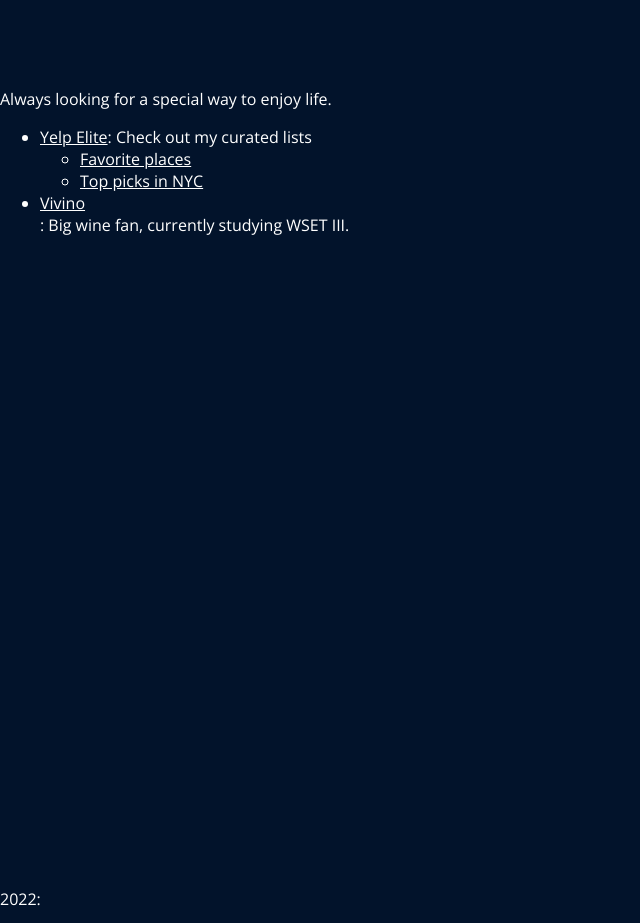
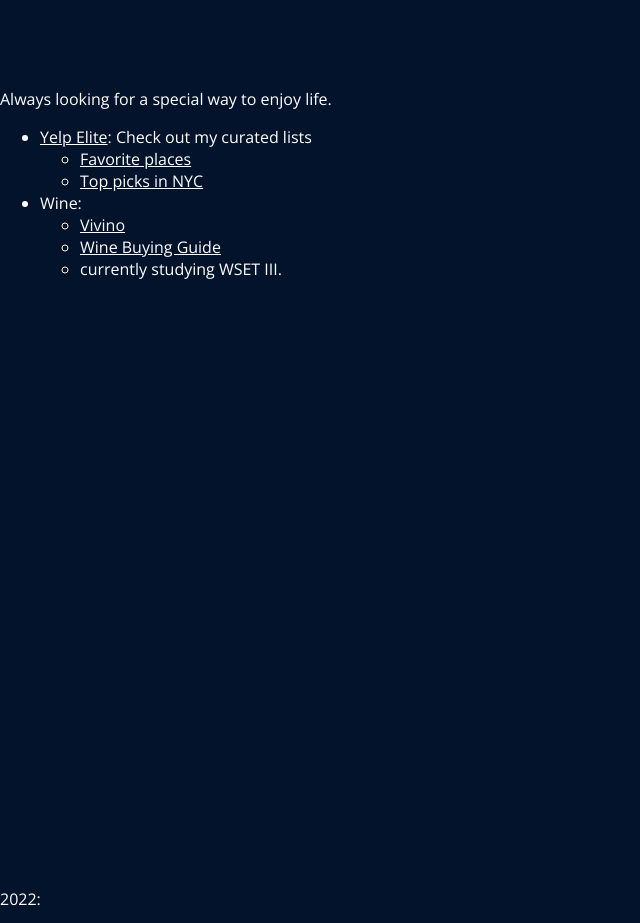
Before and after one commit to mikinty/mikinty.github.io-archive3, a React app: page / in a window 1280 px wide. Shown: the part 2960-3883 px from the top of the page, without its empty margins (0-640 px from the left). Built offline with nearby package versions, Linux system fonts and the light colour scheme.

Commit message:
Added wine buying guide link

```diff
--- a/src/pages/FoodPage.js
+++ b/src/pages/FoodPage.js
@@ -7,9 +7,10 @@ const YELP_BOOKMARKS_LINK =
   "https://www.yelp.com/collection/VroHKUR8qiIAmmFpJ3R2Bw/My-Bookmarks";
 const YELP_NYC_PICKS =
   "https://www.yelp.com/collection/d8-pUMIxcsXeA9UHux76jQ/NYElite";
+const WINE_BUYING_GUIDE = "https://github.com/mikinty/wine-buying-guide";
 
 /**
- * This is the highest level of the web app.
+ * This page talks about food and wine.
  */
 class FoodPage extends React.Component {
   render() {
@@ -30,9 +31,17 @@ class FoodPage extends React.Component {
             </li>
           </ul>
           <li>
-            <a href={VIVINO_LINK}>Vivino</a>
+            Wine:
+            <ul>
+              <li>
+                <a href={VIVINO_LINK}>Vivino</a>
+              </li>
+              <li>
+                <a href={WINE_BUYING_GUIDE}>Wine Buying Guide</a>
+              </li>
+              <li>currently studying WSET III.</li>
+            </ul>
           </li>
-          : Big wine fan, currently studying WSET III.
         </ul>
       </div>
     );
```
